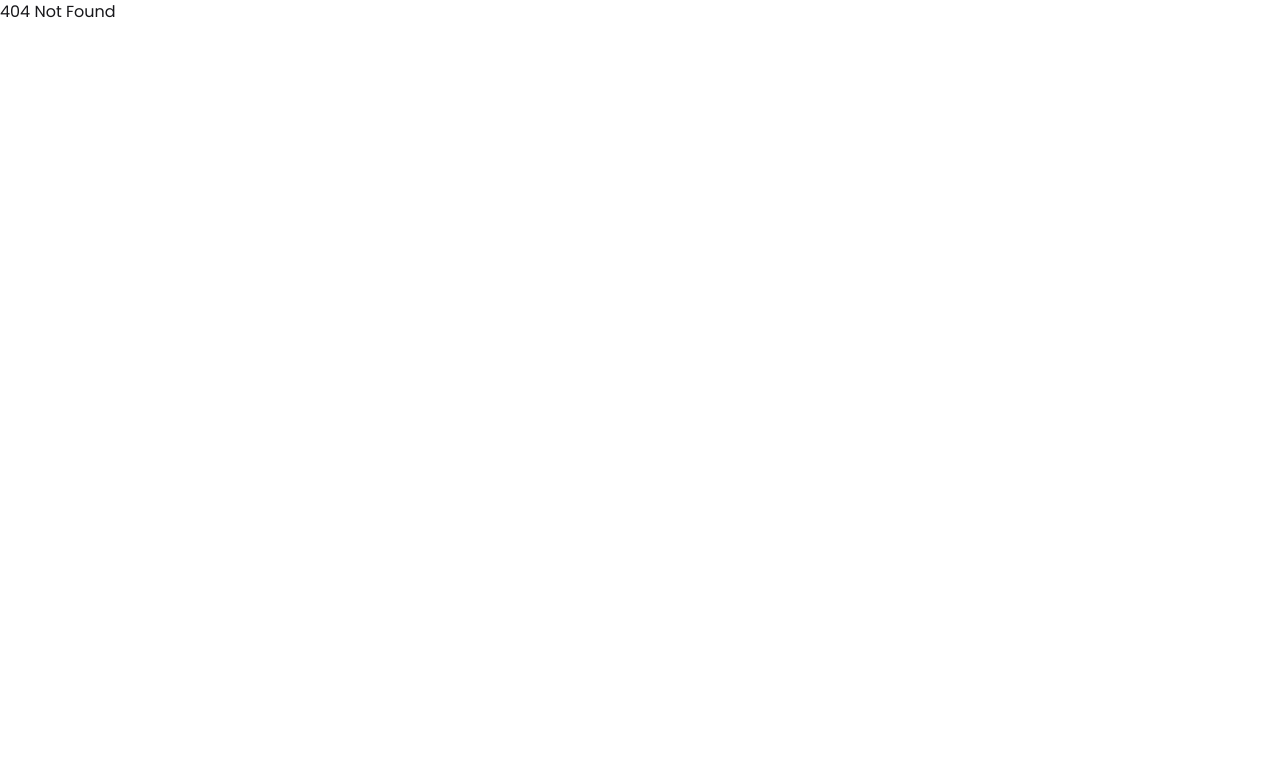
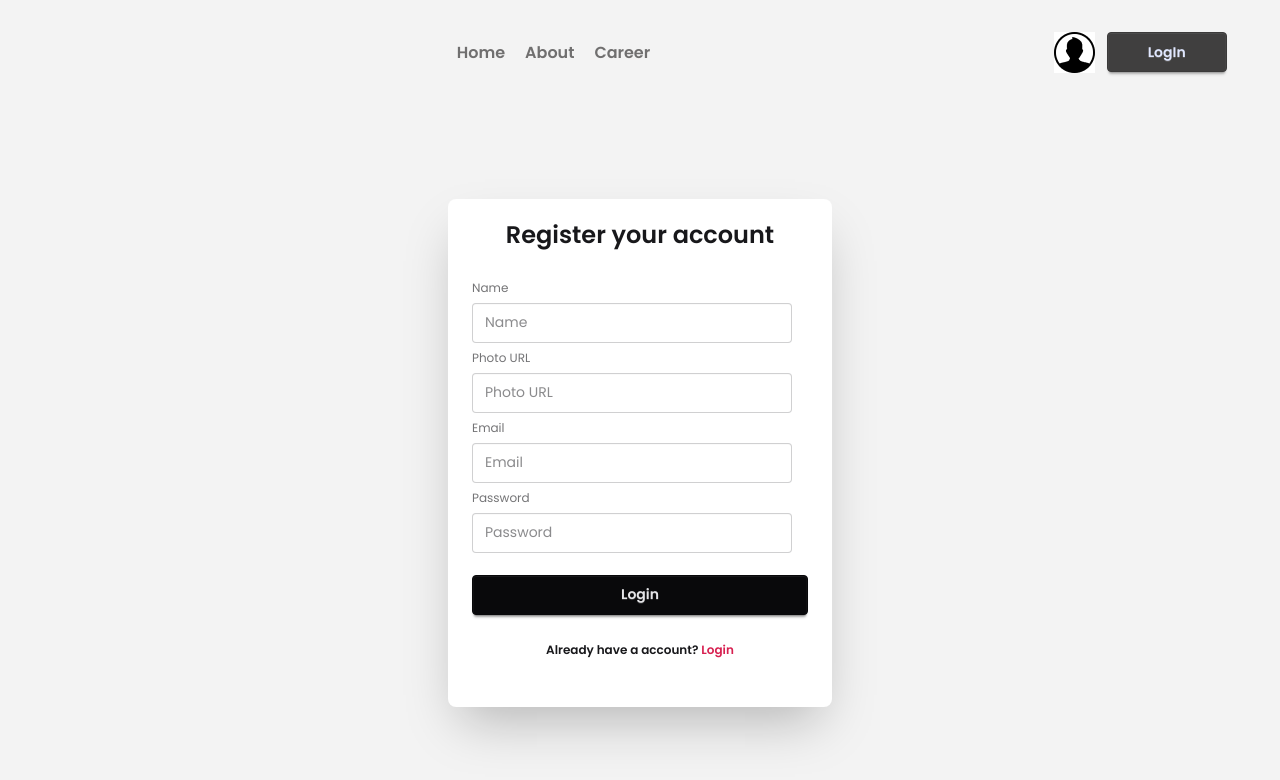
Before and after one commit to saim-alam1/dragon-news, a React (Vite) app: page /auth/register in a window 1280 px wide. Before the commit this address had no page. Shown: the top 780 px of the page. Built offline with nearby package versions, Linux system fonts and the light colour scheme.

Commit message:
Implemented Login And Register Field

```diff
--- a/src/components/Navbar.jsx
+++ b/src/components/Navbar.jsx
@@ -1,10 +1,10 @@
 import React from 'react';
-import { NavLink } from 'react-router';
+import { Link, NavLink } from 'react-router';
 import user from '../assets/user.png';
 
 const Navbar = () => {
   return (
-    <div className='mt-8 flex justify-between'>
+    <div className='py-8 flex justify-between items-center'>
       <div className=''></div>
       <div className='nav flex gap-5 text-accent font-semibold'>
         <NavLink to='/'>Home</NavLink>
@@ -13,7 +13,7 @@
       </div>
       <div className='login-btn flex gap-3'>
         <img src={user} alt="" />
-        <button className='btn btn-primary px-10'>LogIn</button>
+        <Link to='/auth/login' className='btn btn-primary px-10'>LogIn</Link>
       </div>
     </div>
   );
--- /dev/null
+++ b/src/layouts/AuthLayout.jsx
@@ -0,0 +1,18 @@
+import React from 'react';
+import Navbar from '../components/Navbar';
+import { Outlet } from 'react-router';
+
+const AuthLayout = () => {
+  return (
+    <div className='bg-base-200 min-h-screen'>
+      <header className='w-11/12 mx-auto'>
+        <Navbar></Navbar>
+      </header>
+      <main className='w-11/12 mx-auto py-5'>
+        <Outlet></Outlet>
+      </main>
+    </div>
+  );
+};
+
+export default AuthLayout;
--- /dev/null
+++ b/src/pages/Login.jsx
@@ -0,0 +1,27 @@
+import React from 'react';
+import { Link } from 'react-router';
+
+const Login = () => {
+  return (
+    <div className='flex justify-center min-h-[calc(100vh-145px)] items-center'>
+
+      <div className="card bg-base-100 w-full max-w-sm shrink-0 shadow-2xl py-5">
+        <h2 className='font-semibold text-2xl text-center'>Login to your account</h2>
+        <div className="card-body">
+          <fieldset className="fieldset">
+            <label className="label">Email</label>
+            <input type="email" className="input" placeholder="Email" />
+            <label className="label">Password</label>
+            <input type="password" className="input" placeholder="Password" />
+            <div><a className="link link-hover">Forgot password?</a></div>
+            <button className="btn btn-neutral mt-4">Login</button>
+            <p className='text-center font-semibold pt-5'>Don't have a account? <Link to='/auth/register' className='text-secondary hover:underline'>Register</Link></p>
+          </fieldset>
+        </div>
+      </div>
+
+    </div>
+  );
+};
+
+export default Login;
--- /dev/null
+++ b/src/pages/Register.jsx
@@ -0,0 +1,41 @@
+import React from 'react';
+import { Link } from 'react-router';
+
+const Register = () => {
+  return (
+
+    <div className='flex justify-center min-h-[calc(100vh-145px)] items-center'>
+
+      <div className="card bg-base-100 w-full max-w-sm shrink-0 shadow-2xl py-5">
+        <h2 className='font-semibold text-2xl text-center'>Register your account</h2>
+        <div className="card-body">
+          <fieldset className="fieldset">
+
+            {/* Name */}
+            <label className="label">Name</label>
+            <input type="text" className="input" placeholder="Name" />
+
+            {/* Photo URL */}
+            <label className="label">Photo URL</label>
+            <input type="text" className="input" placeholder="Photo URL" />
+
+            {/* Email */}
+            <label className="label">Email</label>
+            <input type="email" className="input" placeholder="Email" />
+
+            {/* Password */}
+            <label className="label">Password</label>
+            <input type="password" className="input" placeholder="Password" />
+
+            <button className="btn btn-neutral mt-4">Login</button>
+            <p className='text-center font-semibold pt-5'>Already have a account? <Link to='/auth/login' className='text-secondary hover:underline'>Login</Link></p>
+          </fieldset>
+        </div>
+      </div>
+
+    </div>
+
+  );
+};
+
+export default Register;
```
Also changed, not shown: src/Routes/Router.jsx (+14 -1 lines).
